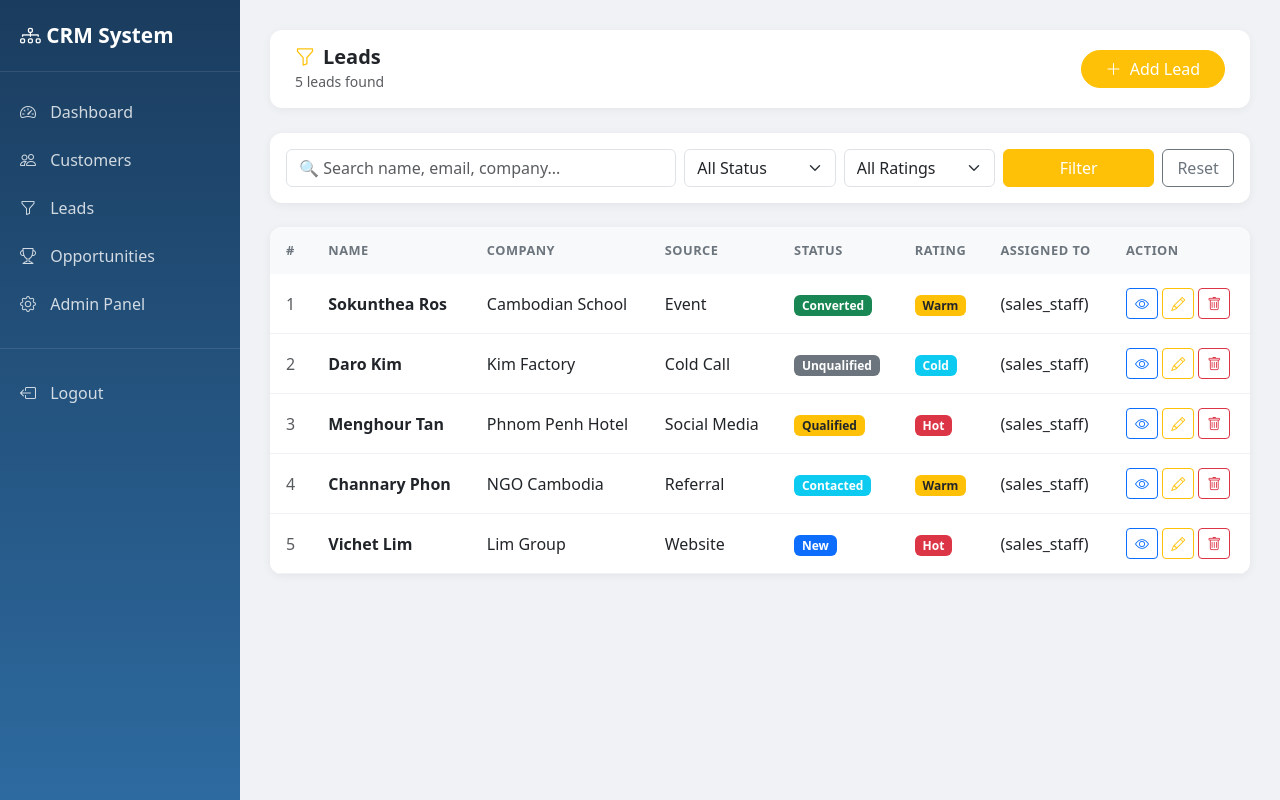
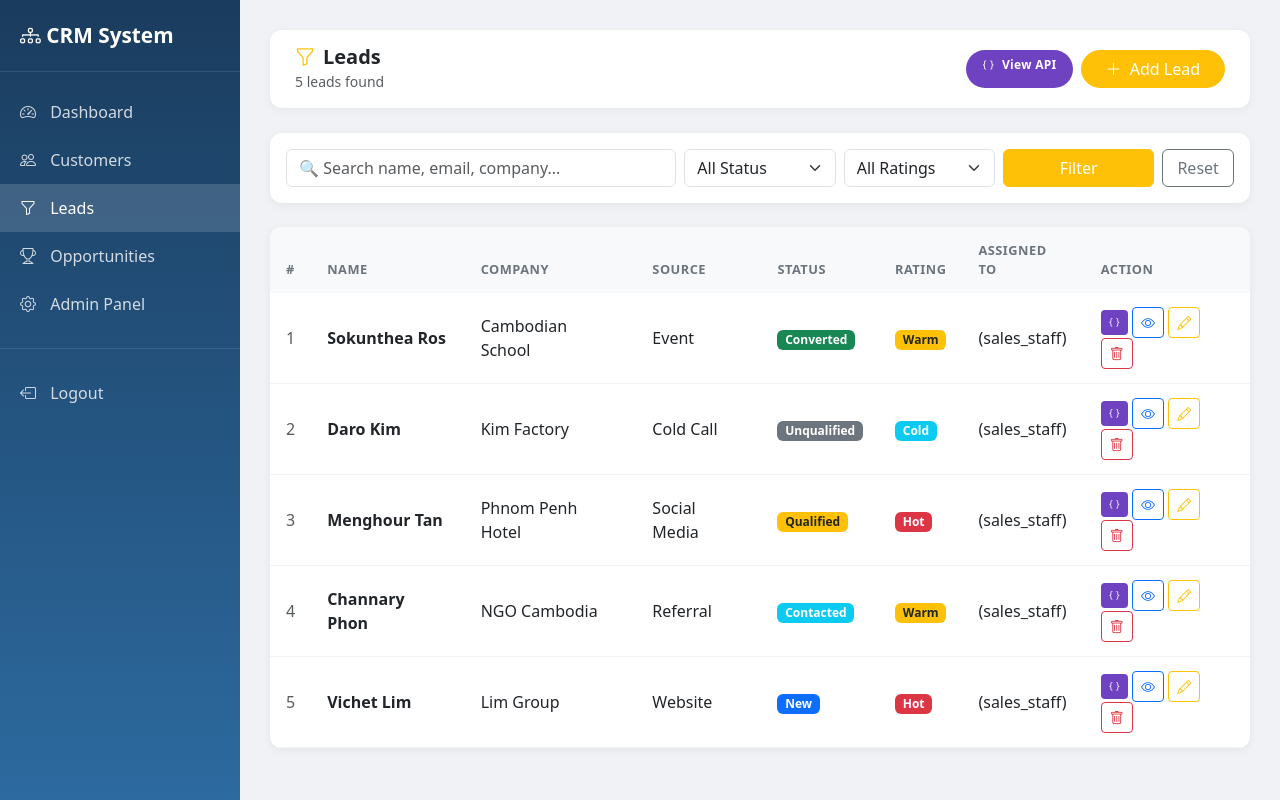
Before and after one commit to Phaleap/crm_project, a Django app: page /leads/ in a window 1280 px wide. Run offline with Django 4.2, Linux system fonts and the light colour scheme; a user stored in the database is signed in; data comes from the database, SQL or seed files in the repository; both versions use the stored data as it was after the commit.

Commit message:
Add Opportunity API endpoints and API view buttons to all list pages

```diff
--- a/api/urls.py
+++ b/api/urls.py
@@ -3,9 +3,19 @@ from . import views
 
 urlpatterns = [
     path('summary/', views.api_summary, name='api_summary'),
+
+    # Customers
     path('customers/', views.CustomerListCreateAPI.as_view(), name='api_customers'),
     path('customers/<int:pk>/', views.CustomerDetailAPI.as_view(), name='api_customer_detail'),
+
+    # Leads
     path('leads/', views.LeadListCreateAPI.as_view(), name='api_leads'),
     path('leads/<int:pk>/', views.LeadDetailAPI.as_view(), name='api_lead_detail'),
+
+    # Opportunities
+    path('opportunities/', views.OpportunityListCreateAPI.as_view(), name='api_opportunities'),
+    path('opportunities/<int:pk>/', views.OpportunityDetailAPI.as_view(), name='api_opportunity_detail'),
+
+    # Users
     path('users/', views.UserListAPI.as_view(), name='api_users'),
 ]
--- a/templates/leads/lead_list.html
+++ b/templates/leads/lead_list.html
@@ -18,6 +18,10 @@
         .table thead th { background: #f8f9fa; font-size: 0.8rem; text-transform: uppercase; letter-spacing: 0.5px; color: #6c757d; border: none; padding: 14px 16px; }
         .table tbody td { padding: 14px 16px; vertical-align: middle; border-color: #f0f2f5; }
         .table tbody tr:hover { background: #f8f9ff; }
+        .btn-api { background: #6f42c1; color: white; border: none; font-size: 0.75rem; font-weight: 600; letter-spacing: 0.3px; }
+        .btn-api:hover { background: #5a32a3; color: white; }
+        .btn-json { background: #6f42c1; color: white; border: none; font-size: 0.7rem; }
+        .btn-json:hover { background: #5a32a3; color: white; }
     </style>
 </head>
 <body>
@@ -27,7 +31,7 @@
     <div class="mt-3">
         <a href="/dashboard/"><i class="bi bi-speedometer2"></i> Dashboard</a>
         <a href="/customers/"><i class="bi bi-people"></i> Customers</a>
-        <a href="/leads/"><i class="bi bi-funnel"></i> Leads</a>
+        <a href="/leads/" class="active"><i class="bi bi-funnel"></i> Leads</a>
         <a href="/opportunities/"><i class="bi bi-trophy"></i> Opportunities</a>
         <a href="/admin/"><i class="bi bi-gear"></i> Admin Panel</a>
         <div style="border-top: 1px solid rgba(255,255,255,0.1); margin: 20px 0;"></div>
@@ -41,9 +45,14 @@
             <h5 class="mb-0 fw-bold"><i class="bi bi-funnel text-warning me-2"></i>Leads</h5>
             <small class="text-muted">{{ total }} lead{{ total|pluralize }} found</small>
         </div>
-        <a href="/leads/add/" class="btn btn-warning rounded-pill px-4 text-white">
-            <i class="bi bi-plus-lg me-1"></i> Add Lead
-        </a>
+        <div class="d-flex gap-2">
+            <a href="/api/leads/" target="_blank" class="btn btn-api rounded-pill px-3">
+                <i class="bi bi-braces me-1"></i> View API
+            </a>
+            <a href="/leads/add/" class="btn btn-warning rounded-pill px-4 text-white">
+                <i class="bi bi-plus-lg me-1"></i> Add Lead
+            </a>
+        </div>
     </div>
 
     <!-- Search & Filter -->
@@ -122,6 +131,9 @@
                     </td>
                     <td>{{ lead.assigned_to|default:"-" }}</td>
                     <td>
+                        <a href="/api/leads/{{ lead.pk }}/" target="_blank" class="btn btn-sm btn-json" title="View JSON">
+                            <i class="bi bi-braces"></i>
+                        </a>
                         <a href="/leads/{{ lead.pk }}/" class="btn btn-sm btn-outline-primary">
                             <i class="bi bi-eye"></i>
                         </a>
```
Also changed, not shown: api/serializers.py (+19 -0 lines), api/views.py (+21 -1 lines), templates/customers/customer_list.html (+16 -4 lines), templates/opportunities/opportunity_list.html (+15 -3 lines), db.sqlite3.
